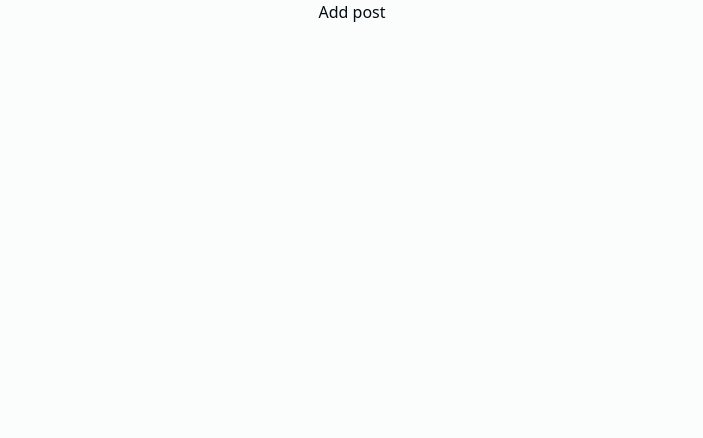
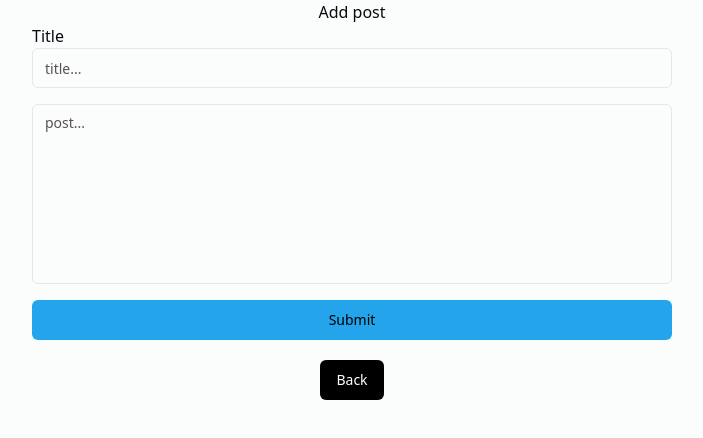
Before and after one commit to Maulidin-Ilham/react-firebase-test, a React (Vite) app: page /add-post in a window 1280 px wide. Shown: the top 438 px of the page, without its empty margins (288-991 px from the left). Built offline with nearby package versions, Linux system fonts and the light colour scheme.

Commit message:
feat : Add edit and delete

```diff
--- /dev/null
+++ b/src/components/ui/textarea.jsx
@@ -0,0 +1,18 @@
+import * as React from "react"
+
+import { cn } from "@/lib/utils"
+
+const Textarea = React.forwardRef(({ className, ...props }, ref) => {
+  return (
+    (<textarea
+      className={cn(
+        "flex min-h-[80px] w-full rounded-md border border-input bg-background px-3 py-2 text-sm ring-offset-background placeholder:text-muted-foreground focus-visible:outline-none focus-visible:ring-2 focus-visible:ring-ring focus-visible:ring-offset-2 disabled:cursor-not-allowed disabled:opacity-50",
+        className
+      )}
+      ref={ref}
+      {...props} />)
+  );
+})
+Textarea.displayName = "Textarea"
+
+export { Textarea }
--- a/src/pages/AddPost.jsx
+++ b/src/pages/AddPost.jsx
@@ -1,7 +1,68 @@
+import { Button } from "@/components/ui/button";
+import { Input } from "@/components/ui/input";
+import { Textarea } from "@/components/ui/textarea";
+import { db } from "@/firebase-config";
+import { addDoc, collection } from "firebase/firestore";
+import { useState } from "react";
+import { Link, useNavigate } from "react-router-dom";
+
 const AddPost = () => {
+  const [title, setTitle] = useState("");
+  const [post, setPost] = useState("");
+  const navigate = useNavigate();
+  const submitHandler = async (e) => {
+    e.preventDefault();
+    if (title.trim() !== "" && post.trim() !== "") {
+      try {
+        // fungsi firebase buat nambah ke collection "posts"
+        const docRef = collection(db, "posts");
+
+        // fungsi buat ngisi di collection post tadi
+        await addDoc(docRef, {
+          title: title,
+          post: post,
+        });
+        navigate("/");
+      } catch (error) {
+        console.error("Error adding comment: ", error);
+      }
+      setTitle("");
+      setPost("");
+    }
+  };
+
   return (
-    <div className="flex flex-col justify-center items-center">
+    <div className="flex flex-col justify-center items-center ">
       <h1>Add post</h1>
+
+      <form
+        action=""
+        className="flex flex-col space-y-4 w-6/12 "
+        onSubmit={submitHandler}
+      >
+        <div>
+          <label htmlFor="">Title</label>
+          <Input
+            placeholder="title..."
+            value={title}
+            onChange={(e) => setTitle(e.target.value)}
+          />
+        </div>
+        <div>
+          <Textarea
+            placeholder="post..."
+            className="resize-none w-full h-[180px]"
+            value={post}
+            onChange={(e) => setPost(e.target.value)}
+          />
+        </div>
+
+        <Button type="submit">Submit</Button>
+      </form>
+
+      <Link to={"/"} className="mt-5">
+        <Button className="bg-black hover:bg-gray-600 text-white">Back</Button>
+      </Link>
     </div>
   );
 };
--- a/src/pages/Home.jsx
+++ b/src/pages/Home.jsx
@@ -1,6 +1,12 @@
 import { useEffect } from "react";
 import { db } from "../firebase-config";
-import { getDocs, collection } from "firebase/firestore";
+import {
+  getDocs,
+  collection,
+  doc,
+  deleteDoc,
+  updateDoc,
+} from "firebase/firestore";
 import { useState } from "react";
 import { Link } from "react-router-dom";
 import { Button } from "@/components/ui/button";
@@ -10,7 +16,10 @@ const Home = () => {
 
   useEffect(() => {
     const getPosts = async () => {
+      // ambil collection post
       const postRef = collection(db, "posts");
+
+      // fungsi buat ambil data collection post dan biar bisa di map (udah bawaan)
       const snapshot = await getDocs(postRef);
       const postList = snapshot.docs.map((doc) => ({
         id: doc.id,
@@ -21,14 +30,33 @@ const Home = () => {
     };
 
     getPosts();
-  }, []);
+  }, [posts]);
 
-  const deleteHandler = () => {
-    console.log("delete");
+  const deleteHandler = async (id) => {
+    try {
+      // ambil single data di post berdasarkan id
+      const postDoc = doc(db, "posts", id);
+
+      // fungsi bawaan firestore buat delete berdasarkan id
+      await deleteDoc(postDoc);
+    } catch (error) {
+      console.log("error");
+    }
   };
 
-  const editHandler = () => {
-    console.log("edit");
+  const editHandler = async (id) => {
+    try {
+      // ambil single data di post berdasarkan id
+      const postDoc = doc(db, "posts", id);
+
+      // fungsi bawaan firestore buat update berdasarkan id
+      await updateDoc(postDoc, {
+        title: "title baru statis",
+        post: "post baru statis",
+      });
+    } catch (error) {
+      console.error(error);
+    }
   };
   return (
     <div className=" flex justify-center items-center flex-col">
@@ -45,10 +73,16 @@ const Home = () => {
             <h1>Post: {post.post}</h1>
 
             <div className="flex flex-row space-x-3 mt-2">
-              <Button className="bg-accent" onClick={editHandler}>
+              <Button
+                className="bg-accent"
+                onClick={() => editHandler(post.id)}
+              >
                 Edit
               </Button>
-              <Button className="bg-destructive" onClick={deleteHandler}>
+              <Button
+                className="bg-destructive"
+                onClick={() => deleteHandler(post.id)}
+              >
                 Delete
               </Button>
               <Link to={`${post.id}`}>
```
